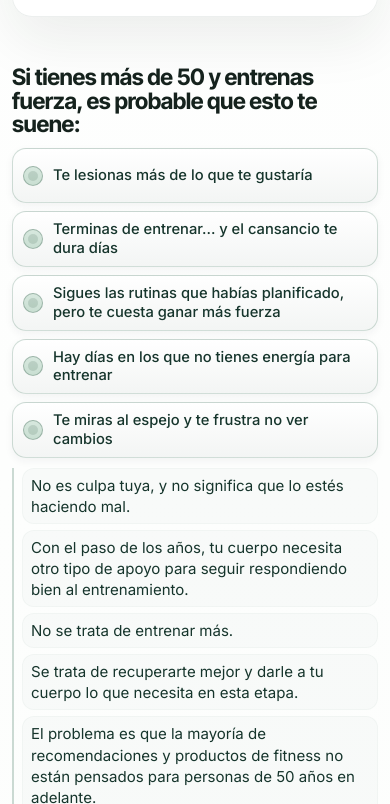
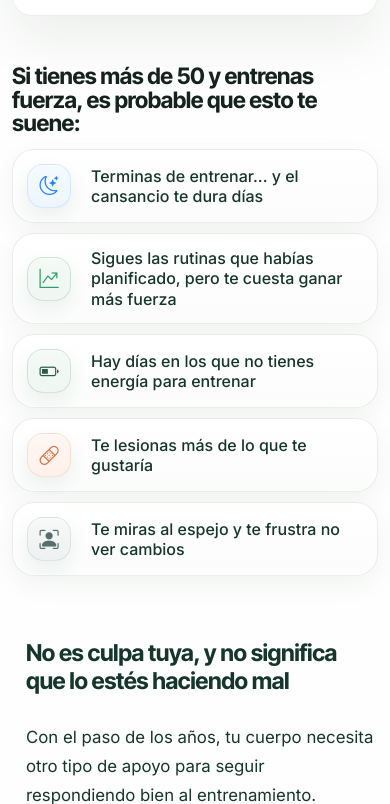
Before and after one commit to alberto-martinbelloso/dinavit-landing, a plain HTML site: page index.html in a window 390 px wide. Shown: the part 1196-2000 px from the top of the page. Drawn offline with nearby package versions, Linux system fonts and the light colour scheme.

Commit message:
Some style improvements

```diff
--- a/index.html
+++ b/index.html
@@ -57,6 +57,10 @@
         <link
             href="https://fonts.googleapis.com/css2?family=Inter:wght@400;500;600;700;800&family=Inter+Tight:wght@600;700;800&display=swap"
             rel="stylesheet"
+        />
+        <link
+            rel="stylesheet"
+            href="https://cdn.jsdelivr.net/npm/bootstrap-icons@1.11.3/font/bootstrap-icons.min.css"
         />
         <link rel="stylesheet" href="styles.css" />
         <script type="application/ld+json">
@@ -119,7 +123,7 @@
 
                             <div class="hero-media">
                                 <aside class="cta-card reveal" id="cta">
-                                    <h2>
+                                    <h2 class="center-text">
                                         Accede al lanzamiento antes que nadie
                                     </h2>
                                     <p class="card-kicker">
@@ -127,7 +131,8 @@
                                     </p>
                                     <ul class="benefit-list compact">
                                         <li>
-                                            Acceso anticipado al lanzamiento.
+                                            Acceso anticipado al lanzamiento de
+                                            nuestro primer producto.
                                         </li>
                                         <li>
                                             Descuento exclusivo en nuestro
@@ -164,33 +169,48 @@
                     </div>
 
                     <div class="issue-grid">
-                        <article class="issue-card">
-                            <span class="issue-icon" aria-hidden="true"></span>
-                            <p>Te lesionas más de lo que te gustaría</p>
-                        </article>
-                        <article class="issue-card">
-                            <span class="issue-icon" aria-hidden="true"></span>
+                        <article class="issue-card issue-card--fatigue">
+                            <i
+                                class="issue-icon bi bi-moon-stars"
+                                aria-hidden="true"
+                            ></i>
                             <p>
                                 Terminas de entrenar... y el cansancio te dura
                                 días
                             </p>
                         </article>
-                        <article class="issue-card">
-                            <span class="issue-icon" aria-hidden="true"></span>
+                        <article class="issue-card issue-card--strength">
+                            <i
+                                class="issue-icon bi bi-graph-up-arrow"
+                                aria-hidden="true"
+                            ></i>
                             <p>
                                 Sigues las rutinas que habías planificado, pero
                                 te cuesta ganar más fuerza
                             </p>
                         </article>
-                        <article class="issue-card">
-                            <span class="issue-icon" aria-hidden="true"></span>
+                        <article class="issue-card issue-card--energy">
+                            <i
+                                class="issue-icon bi bi-battery-half"
+                                aria-hidden="true"
+                            ></i>
                             <p>
                                 Hay días en los que no tienes energía para
                                 entrenar
                             </p>
                         </article>
-                        <article class="issue-card">
-                            <span class="issue-icon" aria-hidden="true"></span>
+                        <article class="issue-card issue-card--injury">
+                            <i
+                                class="issue-icon bi bi-bandaid"
+                                aria-hidden="true"
+                            ></i>
+                            <p>Te lesionas más de lo que te gustaría</p>
+                        </article>
+                        <article class="issue-card issue-card--mirror">
+                            <i
+                                class="issue-icon bi bi-person-bounding-box"
+                                aria-hidden="true"
+                            ></i>
                             <p>
                                 Te miras al espejo y te frustra no ver cambios
                             </p>
@@ -200,7 +220,7 @@
                     <div class="narrative-block">
                         <p>
                             No es culpa tuya, y no significa que lo estés
-                            haciendo mal.
+                            haciendo mal
                         </p>
                         <p>
                             Con el paso de los años, tu cuerpo necesita otro
@@ -289,7 +309,7 @@
                                 años.
                             </li>
                             <li>Recuperarte mejor entre entrenamientos.</li>
-                            <li>Reducir la fatiga acumulada.</li>
+                            <li>Reducir la cansancio acumulada.</li>
                             <li>
                                 Tener más energía durante el día para trabajar,
                                 entrenar y estar con tus seres queridos.
@@ -302,7 +322,7 @@
                         </h2>
                         <p>
                             Si quieres seguir sintiéndote fuerte, activo y capaz
-                            dentro de 10 o 15 años, esto es para ti.
+                            dentro de 10 o 15 años.
                         </p>
                         <p>
                             Accede antes que nadie al lanzamiento y consigue un
--- a/styles.css
+++ b/styles.css
@@ -44,7 +44,7 @@ button,
 
 .page-shell {
     position: relative;
-    overflow: clip;
+    overflow: visible;
 }
 
 .page-shell::before,
@@ -61,25 +61,29 @@ button,
 }
 
 .site-header {
-    width: 100vw;
+    width: 100%;
     margin: 0;
-    position: relative;
-    left: 50%;
-    transform: translateX(-50%);
-    z-index: 1;
+    position: sticky;
+    top: 0;
+    left: 0;
+    transform: none;
+    z-index: 20;
     display: flex;
     align-items: center;
     justify-content: space-between;
-    padding: 28px max(20px, calc((100vw - var(--container)) / 2)) 10px;
-    /* background: linear-gradient(180deg, #f6f7f7 0%, #ecefef 100%); */
+    padding: 10px max(20px, calc((100vw - var(--container)) / 2)) 10px;
+    background: rgba(255, 255, 255, 0.9);
+    backdrop-filter: blur(9px);
+    -webkit-backdrop-filter: blur(18px);
+    border-bottom: 1px solid rgba(21, 34, 29, 0.06);
 }
 
 .site-header::after {
     content: "";
     position: absolute;
-    left: 50%;
-    width: 100vw;
-    transform: translateX(-50%);
+    left: 0;
+    width: 100%;
+    transform: none;
     bottom: -3px;
     height: 4px;
     background: linear-gradient(
@@ -94,10 +98,18 @@ button,
     width: 150px;
 }
 
+.brand {
+    display: flex;
+    align-items: center;
+    flex: 0 0 auto;
+}
+
 .nav-cta {
     background-color: #167566 !important;
     color: white !important;
     border-radius: 4px !important;
+    font-size: 1.2rem;
+    font-weight: bold;
 }
 
 .nav-cta,
@@ -196,7 +208,6 @@ h2 {
 .lead,
 .solution-copy p,
 .product-panel p,
-.narrative-block p,
 .site-footer p,
 .quote-panel p {
     color: var(--muted);
@@ -363,85 +374,84 @@ h2 {
 
 .pain-points .issue-grid {
     display: grid;
-    grid-template-columns: repeat(6, minmax(0, 1fr));
-    grid-auto-rows: 1fr;
-    gap: 14px;
-    margin-top: 32px;
+    grid-template-columns: 1fr;
+    gap: 18px;
+    margin: 34px auto 0;
+    max-width: 980px;
 }
 
 .pain-points .issue-card {
-    grid-column: span 2;
     display: grid;
-    grid-template-columns: 30px 1fr;
+    grid-template-columns: 72px minmax(0, 1fr);
     align-items: center;
-    align-content: center;
-    gap: 8px;
-    height: 100%;
-    padding: 16px 18px;
-    border: 1px solid rgba(47, 106, 80, 0.22);
-    border-radius: 18px;
-    background: linear-gradient(180deg, #ffffff 0%, #f3f5f4 100%);
-    box-shadow: 0 3px 8px rgba(31, 41, 55, 0.05);
-    transition:
-        transform 180ms ease,
-        background-color 180ms ease,
-        border-color 180ms ease,
-        box-shadow 180ms ease;
+    gap: 18px;
+    width: 100%;
+    max-width: 920px;
+    margin: 0 auto;
+    padding: 16px;
+    border: 1px solid rgba(21, 34, 29, 0.08);
+    border-radius: 32px;
+    background: linear-gradient(180deg, #ffffff 0%, #fbfcfb 100%);
+    box-shadow:
+        0 0 0 1px rgba(255, 255, 255, 0.5) inset,
+        0 8px 28px rgba(21, 34, 29, 0.05);
 }
 
 .pain-points .issue-icon {
-    width: 24px;
-    height: 24px;
-    display: inline-flex;
+    width: 54px;
+    height: 54px;
+    display: flex;
     align-items: center;
     justify-content: center;
-    border-radius: 999px;
-    background: linear-gradient(180deg, #d7e8de 0%, #c9dfd2 100%);
-    border: 1px solid rgba(33, 75, 58, 0.3);
-}
-
-.pain-points .issue-icon::before {
-    content: "";
-    background: rgba(33, 75, 58, 0.14);
-    color: #214b3a;
-    width: 12px;
-    height: 12px;
-    display: inline-flex;
-    align-items: center;
-    justify-content: center;
-    border-radius: 999px;
+    border-radius: 18px;
+    background: linear-gradient(180deg, #f4faf6 0%, #eef7f1 100%);
+    border: 1px solid rgba(47, 106, 80, 0.16);
+    color: #25634b;
+    font-size: 1.45rem;
+    box-shadow:
+        inset 0 1px 0 rgba(255, 255, 255, 0.7),
+        0 8px 18px rgba(47, 106, 80, 0.08);
 }
 
 .pain-points .issue-card p {
     margin: 0;
-    line-height: 1.45;
+    font-size: clamp(0.75rem, 1.25vw, 1.25rem);
+    line-height: 1.24;
     color: var(--surface-dark);
     font-weight: 500;
 }
 
-.pain-points .issue-card:hover {
-    transform: translateY(-2px);
-    background: linear-gradient(180deg, #ffffff 0%, #eef1f0 100%);
-    border-color: rgba(47, 106, 80, 0.34);
-    box-shadow: 0 6px 14px rgba(31, 41, 55, 0.08);
+.pain-points .issue-card--fatigue .issue-icon {
+    color: #2483f0;
+    background: linear-gradient(180deg, #f5faff 0%, #edf5ff 100%);
+    border-color: rgba(36, 131, 240, 0.14);
 }
 
-.pain-points .issue-card:nth-child(4) {
-    grid-column: 2 / span 2;
+.pain-points .issue-card--strength .issue-icon {
+    color: #2f9d65;
 }
 
-.pain-points .issue-card:nth-child(5) {
-    grid-column: 4 / span 2;
+.pain-points .issue-card--energy .issue-icon {
+    color: #2b5a49;
+}
+
+.pain-points .issue-card--injury .issue-icon {
+    color: #d66f45;
+    background: linear-gradient(180deg, #fff7f3 0%, #fff1ea 100%);
+    border-color: rgba(214, 111, 69, 0.16);
+}
+
+.pain-points .issue-card--mirror .issue-icon {
+    color: #55706a;
+    background: linear-gradient(180deg, #f7f8f8 0%, #eef1f1 100%);
+    border-color: rgba(85, 112, 106, 0.14);
 }
 
 .narrative-block {
-    position: relative;
     display: flex;
     flex-direction: column;
-    gap: 10px;
-    margin-top: 28px;
-    padding-left: 18px;
-    border-left: 2px solid rgba(47, 106, 80, 0.24);
+    gap: 18px;
+    margin-top: 112px;
 }
 
 .narrative-block p,
@@ -450,13 +460,18 @@ h2 {
 }
 
 .narrative-block p {
-    padding: 10px 12px;
     color: var(--surface-dark);
-    font-size: 1.05rem;
-    line-height: 1.62;
-    border-radius: 12px;
-    background: rgba(47, 106, 80, 0.025);
-    border: 1px solid rgba(47, 106, 80, 0.03);
+    font-size: 1.5rem;
+    line-height: 1.9;
+}
+
+.narrative-block p:first-child {
+    font-family: "Inter Tight", sans-serif;
+    font-size: clamp(1.55rem, 2.7vw, 2.2rem);
+    font-weight: 700;
+    line-height: 1.18;
+    letter-spacing: -0.02em;
+    margin-bottom: 32px;
 }
 
 .solution {
@@ -766,17 +781,22 @@ h2 {
         grid-template-columns: 1fr;
     }
 
-    .pain-points .issue-grid {
-        grid-template-columns: repeat(2, minmax(0, 1fr));
+    .pain-points .issue-card {
+        grid-template-columns: 68px minmax(0, 1fr);
+        gap: 16px;
+        min-height: 96px;
+        max-width: 860px;
+        padding: 16px 18px;
     }
 
-    .pain-points .issue-card,
-    .pain-points .issue-card:nth-child(1),
-    .pain-points .issue-card:nth-child(2),
-    .pain-points .issue-card:nth-child(3),
-    .pain-points .issue-card:nth-child(4),
-    .pain-points .issue-card:nth-child(5) {
-        grid-column: auto;
+    .pain-points .issue-icon {
+        width: 50px;
+        height: 50px;
+        border-radius: 16px;
+    }
+
+    .pain-points .issue-card p {
+        font-size: clamp(1rem, 1.8vw, 1.35rem);
     }
 
     .pain-points .section-heading h2 {
@@ -810,7 +830,13 @@ h2 {
         --container: min(100vw - 24px, 100%);
     }
 
-    .site-header,
+    .site-header {
+        padding: 14px 12px 8px;
+        align-items: center;
+        gap: 10px;
+        flex-direction: row;
+    }
+
     .site-footer {
         padding-top: 22px;
     }
@@ -819,10 +845,14 @@ h2 {
         padding: 14px;
     }
 
-    .site-header {
+    .site-header .brand {
+        display: flex;
         align-items: center;
-        gap: 12px;
-        flex-direction: row;
+        min-height: 40px;
+    }
+
+    .site-header .brand img {
+        width: 120px;
     }
 
     .section {
@@ -861,9 +891,8 @@ h2 {
     }
 
     .pain-points .issue-grid {
-        grid-template-columns: 1fr;
-        margin-top: 12px;
-        gap: 8px;
+        margin-top: 14px;
+        gap: 10px;
     }
 
     .pain-points .section-heading h2 {
@@ -873,36 +902,40 @@ h2 {
     }
 
     .narrative-block {
-        margin-top: 10px;
-        gap: 6px;
-        padding-left: 8px;
+        margin-top: 64px;
+        gap: 12px;
     }
 
     .narrative-block p {
-        padding: 6px 8px;
-        font-size: 0.94rem;
-        line-height: 1.4;
+        font-size: 1.05rem;
+        line-height: 1.72;
+    }
+
+    .narrative-block p:first-child {
+        font-size: 1.45rem;
+        line-height: 1.18;
+        margin-bottom: 16px;
     }
 
     .pain-points .issue-card {
-        grid-template-columns: 24px 1fr;
-        gap: 6px;
-        border-radius: 14px;
-        padding: 8px 10px;
+        grid-template-columns: 52px minmax(0, 1fr);
+        gap: 12px;
+        min-height: 0;
+        border-radius: 22px;
+        padding: 14px;
+        max-width: none;
     }
 
     .pain-points .issue-icon {
-        width: 20px;
-        height: 20px;
-    }
-
-    .pain-points .issue-icon::before {
-        width: 10px;
-        height: 10px;
+        width: 44px;
+        height: 44px;
+        border-radius: 16px;
+        font-size: 1.2rem;
     }
 
     .pain-points .issue-card p {
-        font-size: 0.92rem;
+        max-width: none;
+        font-size: 1rem;
         line-height: 1.28;
     }
 
@@ -922,13 +955,15 @@ h2 {
 
     .nav-cta {
         width: auto;
-        padding: 8px 12px;
-        font-size: 0.86rem;
+        padding: 10px 12px;
+        font-size: 1.2rem;
+        line-height: 1.1;
     }
 
     .site-header .nav-cta {
         width: auto;
         flex: 0 0 auto;
+        align-self: center;
     }
 
     .nav-cta,
```
